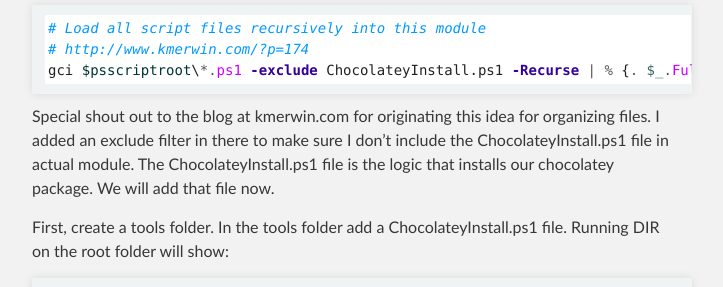
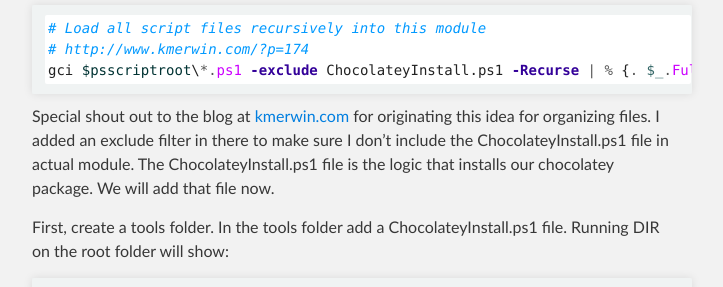
Before and after one commit to patrickhuber/patrickhuber.github.io, a Jekyll site: the page built from _posts/2015-03-17-creating-reusable-powershell-modules-with-psget-and-chocolatey.md, in a window 1280 px wide and 900 px high, scrolled down 3034 px. Shown: the part 154-441 px from the top of the window, without its empty margins (288-1011 px from the left). Built offline with Jekyll 4.4.1, drawn with Linux system fonts in a browser that asks for light colours; Markdown is read by kramdown in place of the engine named in the settings; part of the change alters nothing that is shown.

````diff
--- a/_posts/2015-03-17-creating-reusable-powershell-modules-with-psget-and-chocolatey.md
+++ b/_posts/2015-03-17-creating-reusable-powershell-modules-with-psget-and-chocolatey.md
@@ -118,7 +118,7 @@ Here are the contents of the IO.psm1 file
 gci $psscriptroot\*.ps1 -exclude ChocolateyInstall.ps1 -Recurse | % {. $_.FullName }
 ```
 
-Special shout out to the blog at kmerwin.com for originating this idea for organizing files.
+Special shout out to the blog at [kmerwin.com](http://www.kmerwin.com/?p=174) for originating this idea for organizing files.
 I added an exclude filter in there to make sure I don't include the ChocolateyInstall.ps1 file in actual module.
 The ChocolateyInstall.ps1 file is the logic that installs our chocolatey package.
 We will add that file now.
````
